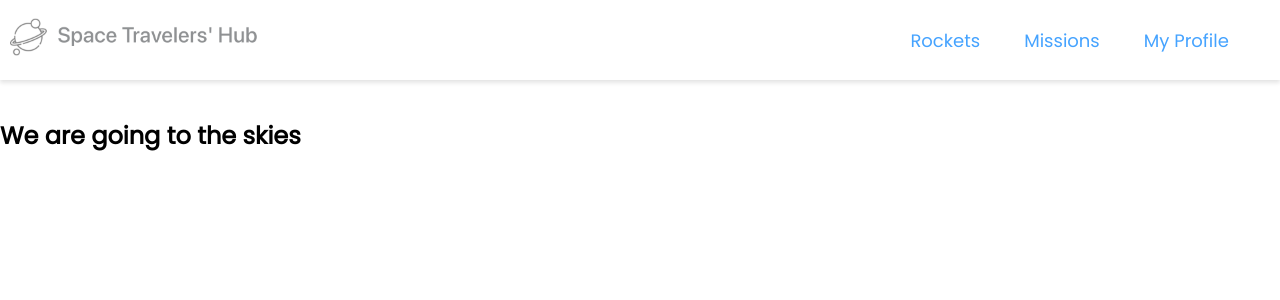
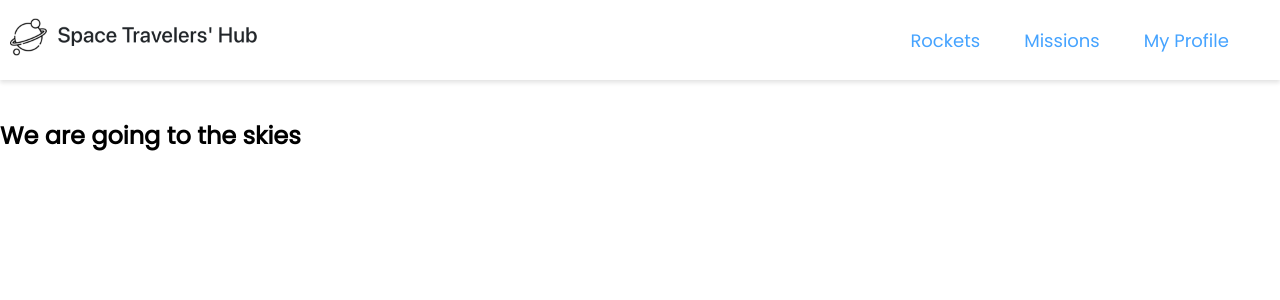
Before and after one commit to Carshy/space-traveller-app, a React (Create React App) app: page / in a window 1280 px wide. Shown: the top 300 px of the page. Built offline with nearby package versions, Linux system fonts and the light colour scheme.

Commit message:
Make changes on style

```diff
--- a/src/styles/Navigation.css
+++ b/src/styles/Navigation.css
@@ -27,6 +27,5 @@
   color: #000;
   font-weight: bold;
   font-size: larger;
-  opacity: 0.5;
   text-decoration: none;
 }
```
